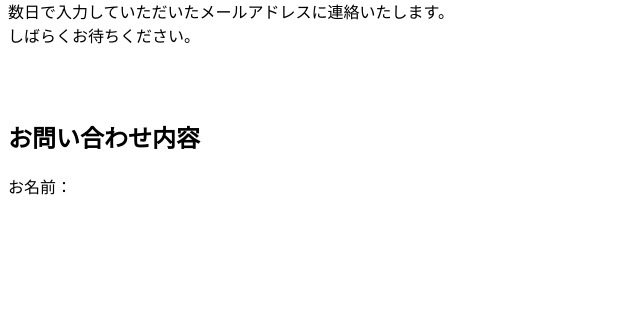
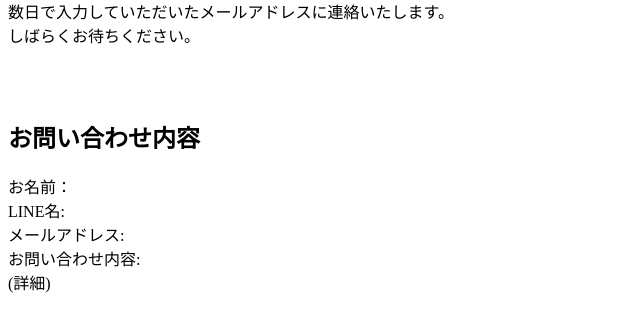
Before and after one commit to Hayato-7812/Line_chatbot, a Flask app: template templates/contact_reqired.html in a window 1280 px wide. Shown: the part 173-505 px from the top of the page, without its empty margins (0-640 px from the left). Run offline with Flask 2, Linux system fonts and the light colour scheme; the template is opened without the code that fills it, so the values that code supplies are empty.

Commit message:
contact_required.htmlのお問い合わせ内容欄を追記

```diff
--- a/templates/contact_reqired.html
+++ b/templates/contact_reqired.html
@@ -29,7 +29,19 @@
             <p>
                 <h2>お問い合わせ内容</h2>
                 <p>
-                    お名前：
+                    <!-- データベースから取得したものを出力したい -->
+                    お名前：<!-- yourname -->
+                    <br>
+                    LINE名:<!-- LINEname -->
+                    <br>
+                    メールアドレス:<!-- mail -->
+                    <br>
+                    お問い合わせ内容:<!-- content -->
+
+                    <br>
+                    (詳細)<!-- comment -->
+                    <br>
+
 
                 </p>
             </p>
```
